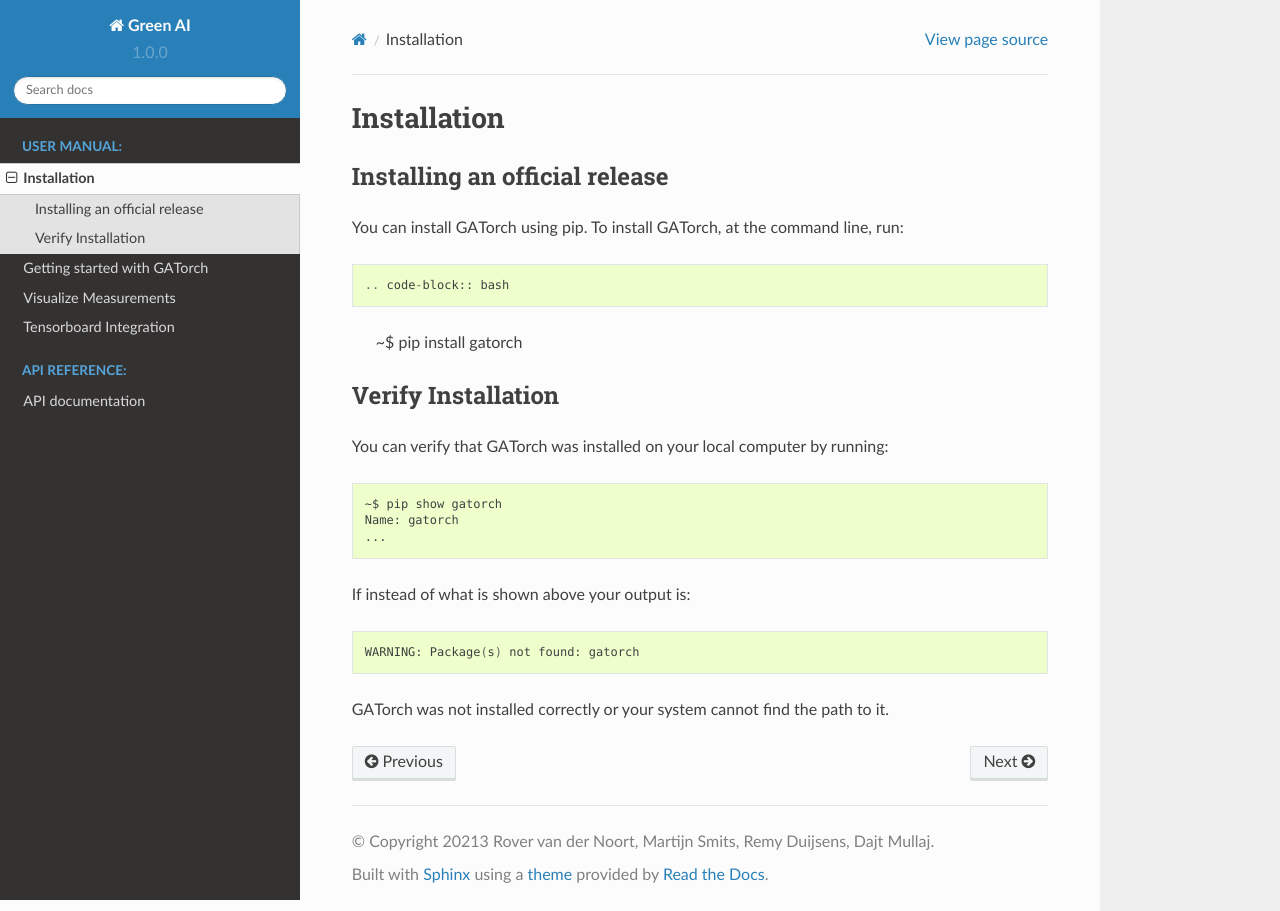
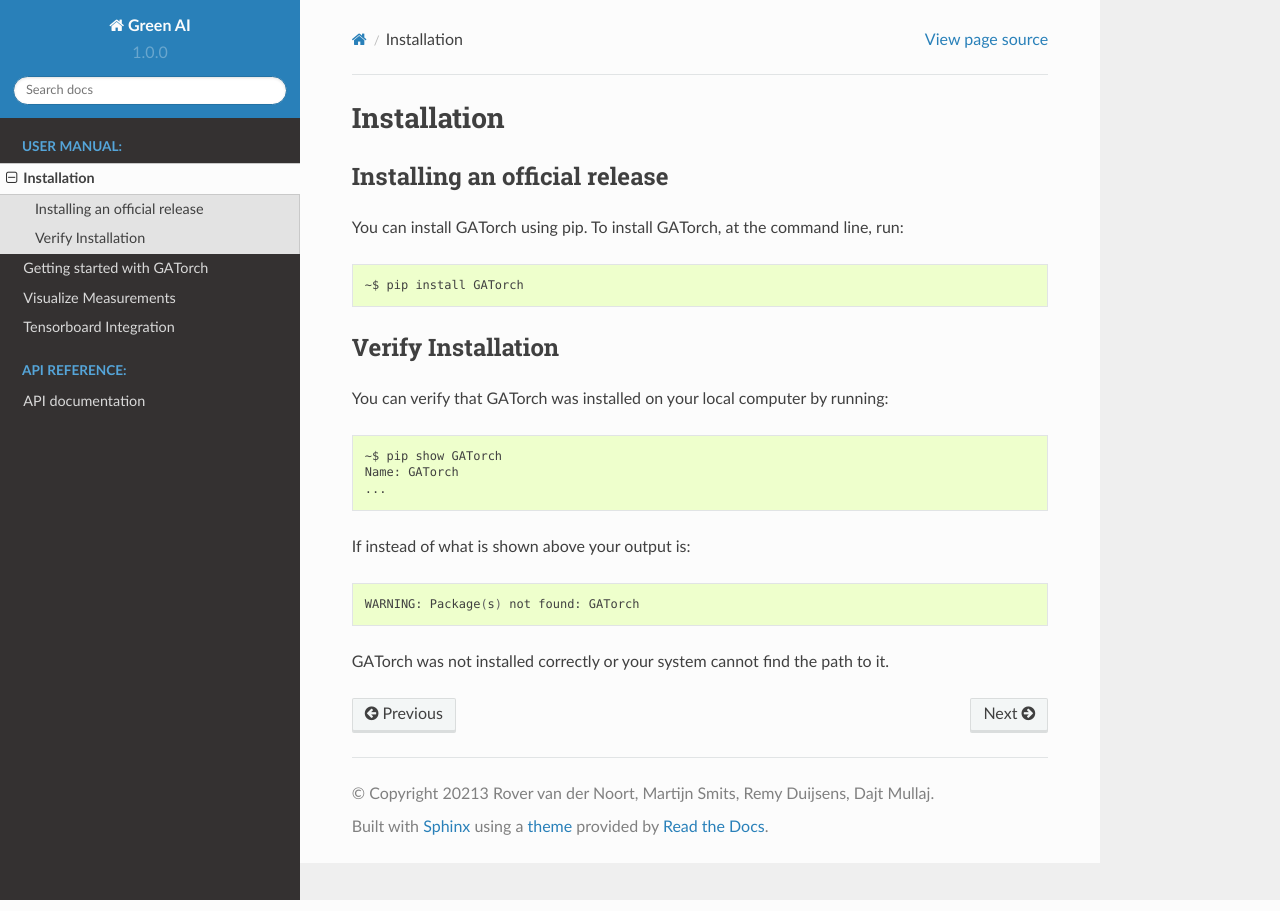
Before and after one commit to GreenAITorch/GATorch, a Sphinx documentation site: the page built from docs/user_manual/installation.rst, in a window 1280 px wide. Built offline with Sphinx 7.4.7 and the Read the Docs theme 2.0.0, drawn with Linux system fonts in a browser that asks for light colours.

```diff
--- a/docs/user_manual/installation.rst
+++ b/docs/user_manual/installation.rst
@@ -5,11 +5,11 @@ Installing an official release
 ------------------------------
 
 You can install GATorch using pip.
-To install GATorch, at the command line, run::
+To install GATorch, at the command line, run:
 
 .. code-block:: bash
 
-    ~$ pip install gatorch
+    ~$ pip install GATorch
 
 Verify Installation
 -------------------
@@ -18,14 +18,14 @@ You can verify that GATorch was installed on your local computer by running:
 
 .. code-block:: bash
 
-    ~$ pip show gatorch
-    Name: gatorch
+    ~$ pip show GATorch
+    Name: GATorch
     ...
 
 If instead of what is shown above your output is:
 
 .. code-block:: bash
 
-    WARNING: Package(s) not found: gatorch
+    WARNING: Package(s) not found: GATorch
 
 GATorch was not installed correctly or your system cannot find the path to it.
--- a/docs/user_manual/visualize_measurements.rst
+++ b/docs/user_manual/visualize_measurements.rst
@@ -14,7 +14,7 @@ you can use the ``visualize_data()`` function.
 
     ga_measure.visualize_data()
 
-.. image:: images/plotenergy.png
+.. image:: images/total.png
    :width: 600
 
 You can use the function to specify if you want to see the energy consumption of the model
```
Also changed, not shown: README.md (+20 -7 lines), docs/user_manual/images/dashboard.png (added), docs/user_manual/images/plotenergynolayers.png (added), docs/user_manual/images/total.png (added).
